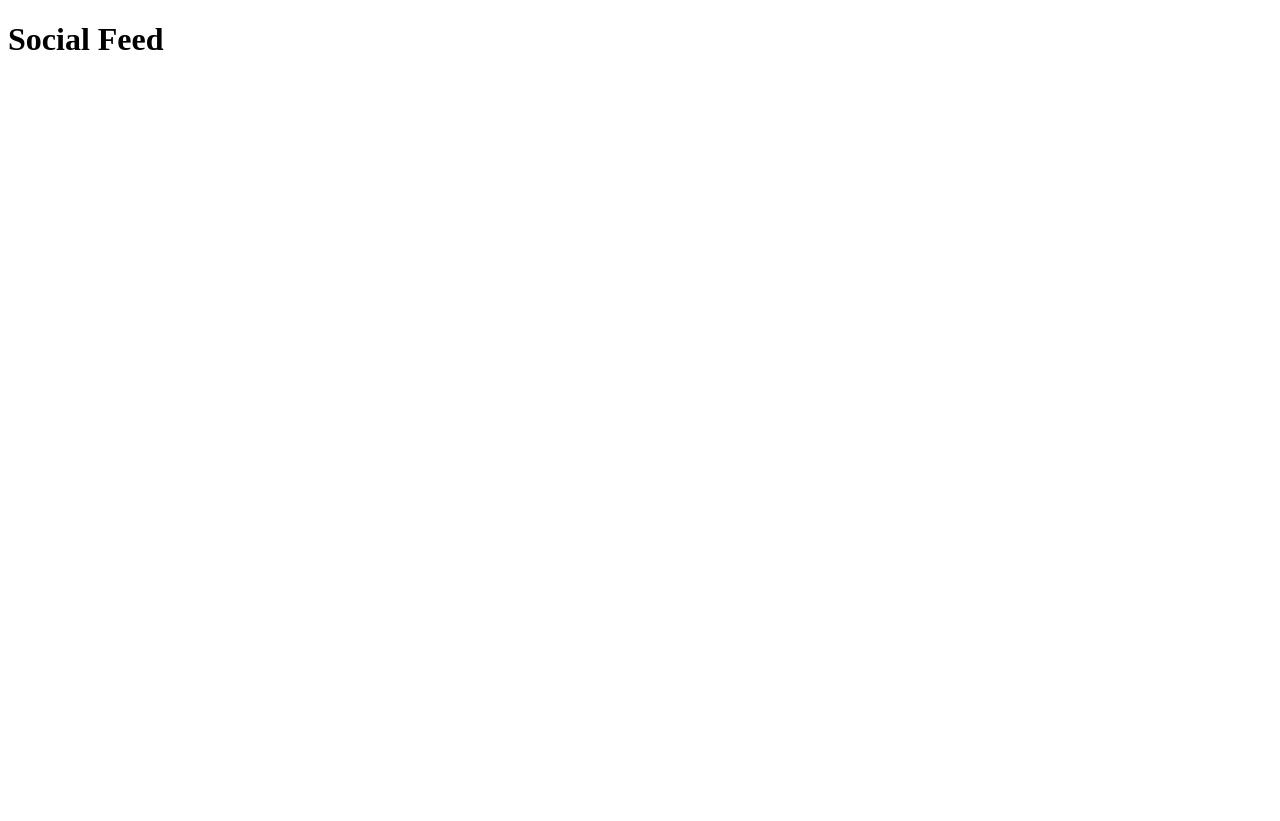
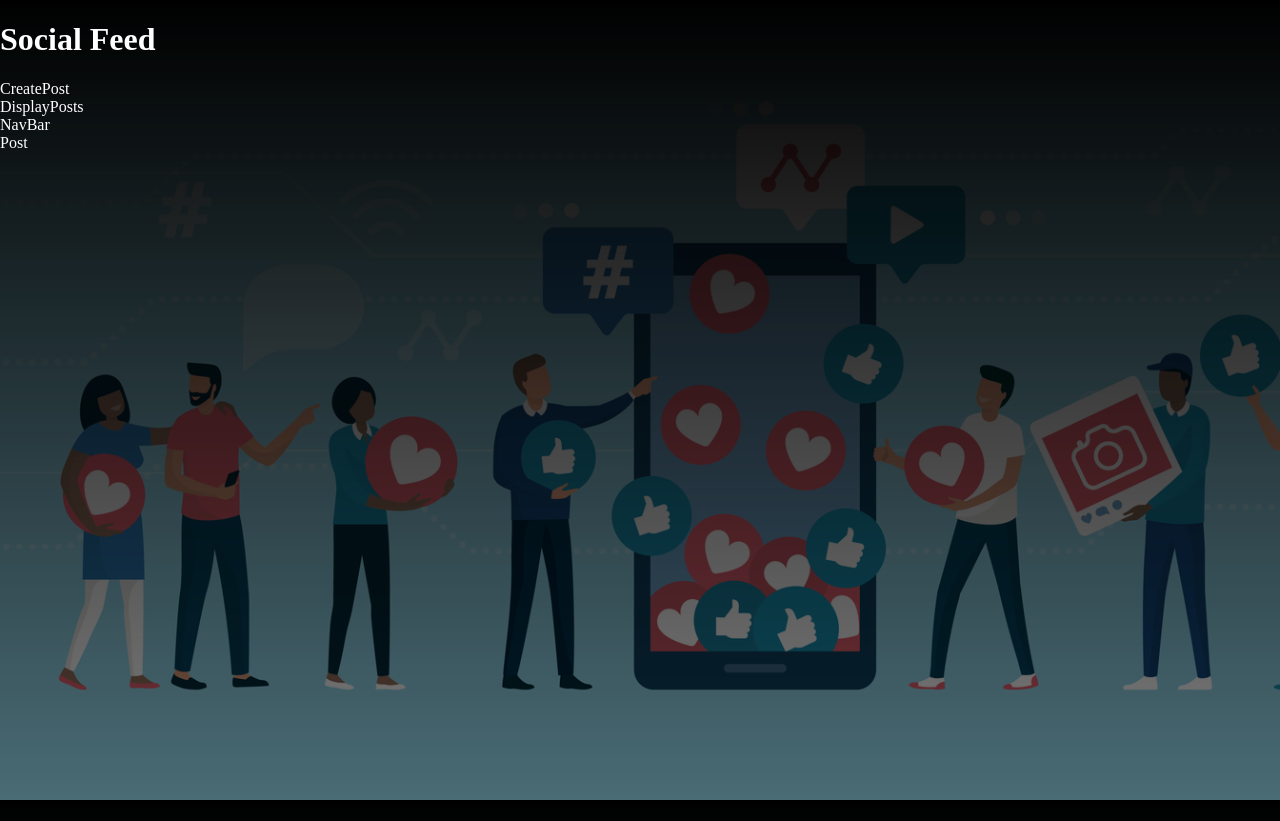
Before and after one commit to Adamgd91/socialfeed, a React (Create React App) app: page / in a window 1280 px wide. Before the commit the page ends 800 px from the top, so only its background shows below. Built offline with nearby package versions, Linux system fonts and the light colour scheme.

Commit message:
added all the components and css and background image and added props to components

```diff
--- a/src/App.js
+++ b/src/App.js
@@ -1,7 +1,16 @@
+import CreatePost from "./Components/CreatePost";
+import DisplayPosts from "./Components/DisplayPosts";
+import NavBar from "./Components/NavBar";
+import Post from "./Components/Post";
+
 function App() {
   return (
     <div>
       <h1>Social Feed</h1>
+      <CreatePost />
+      <DisplayPosts />
+      <NavBar />
+      <Post />
     </div>
   );
 }
--- /dev/null
+++ b/src/Components/CreatePost.jsx
@@ -0,0 +1,7 @@
+import React from "react";
+
+function CreatePost(props) {
+  return <div>CreatePost</div>;
+}
+
+export default CreatePost;
--- /dev/null
+++ b/src/Components/DisplayPosts.jsx
@@ -0,0 +1,7 @@
+import React from "react";
+
+function DisplayPosts(props) {
+  return <div>DisplayPosts</div>;
+}
+
+export default DisplayPosts;
--- /dev/null
+++ b/src/Components/NavBar.jsx
@@ -0,0 +1,7 @@
+import React from "react";
+
+function NavBar(props) {
+  return <div>NavBar</div>;
+}
+
+export default NavBar;
--- /dev/null
+++ b/src/Components/Post.jsx
@@ -0,0 +1,7 @@
+import React from "react";
+
+function Post(props) {
+  return <div>Post</div>;
+}
+
+export default Post;
--- /dev/null
+++ b/src/style.css
@@ -0,0 +1,12 @@
+body,
+html {
+  height: 100%;
+  margin: 0;
+}
+
+body {
+  background: linear-gradient(rgba(0, 0, 0, 05), rgba(0, 0, 0, 0.5)),
+    url("./imgs/socialmedia.png");
+  background-size: cover;
+  color: white;
+}
```
Also changed, not shown: src/index.js (+6 -4 lines), src/imgs/socialmedia.png (added).
